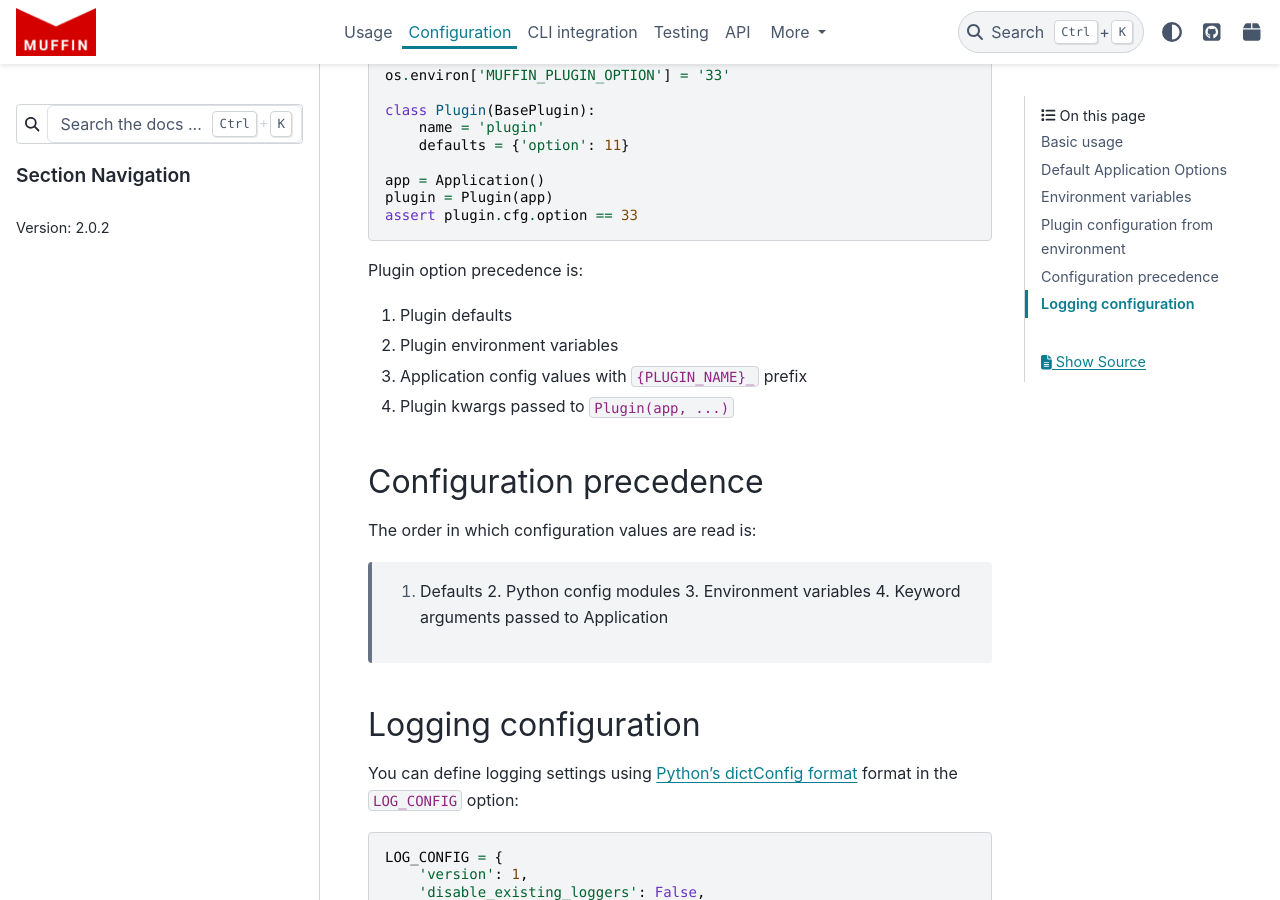
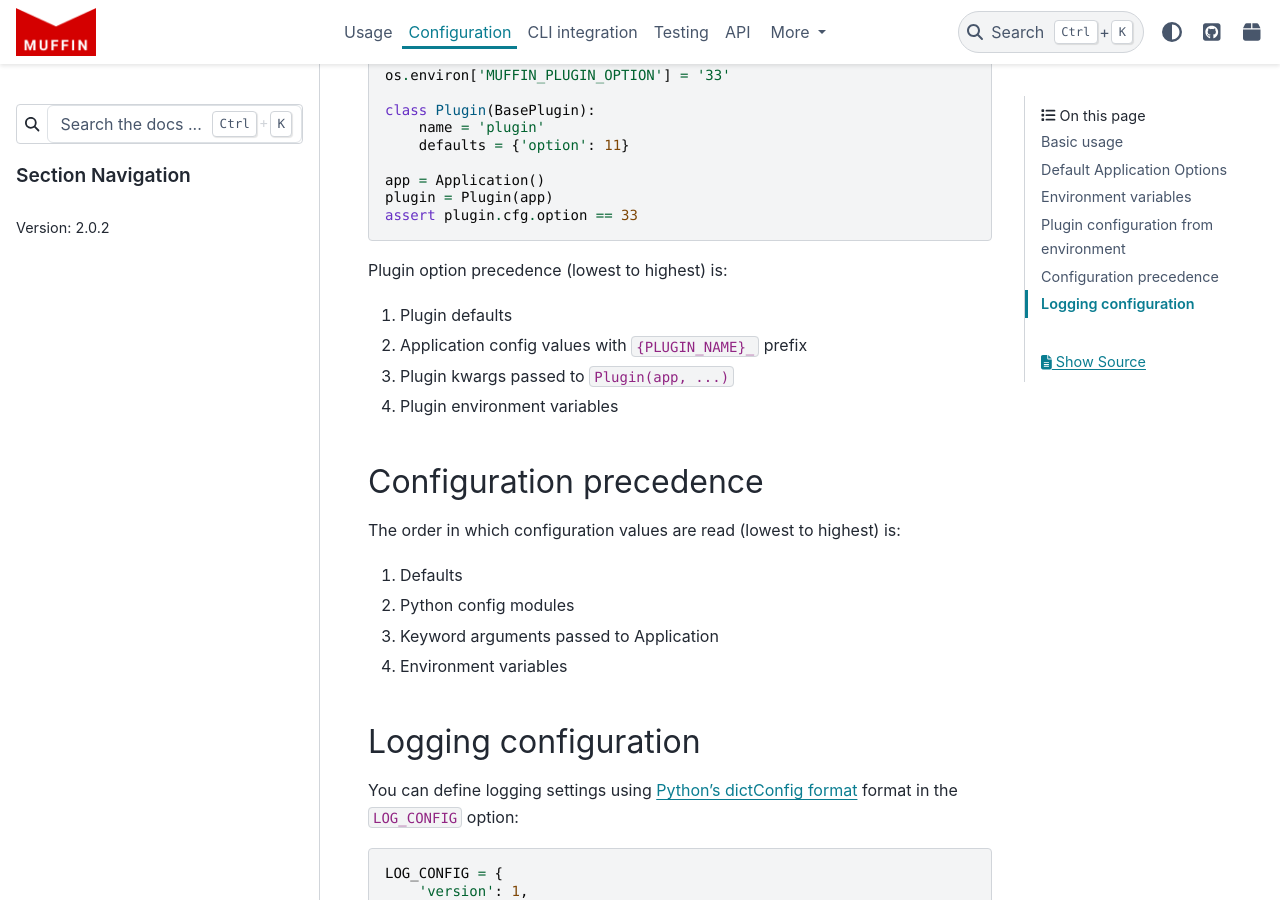
Before and after one commit to klen/muffin, a Sphinx documentation site: the page built from docs/configuration.rst, in a window 1280 px wide and 900 px high, scrolled down 2158 px. Built offline with Sphinx 7.4.7 and the PyData theme 0.15.4, drawn with Linux system fonts in a browser that asks for light colours.

Commit message:
fix: isolate background tasks and align plugin env precedence
Background task failures are logged instead of breaking the already-sent response and the keep-alive connection.

Plugin options are now defaults: environment variables override them, matching the application's config precedence.

```diff
--- a/docs/configuration.rst
+++ b/docs/configuration.rst
@@ -111,22 +111,22 @@
    plugin = Plugin(app)
    assert plugin.cfg.option == 33
 
-Plugin option precedence is:
+Plugin option precedence (lowest to highest) is:
 
 1. Plugin defaults
-2. Plugin environment variables
-3. Application config values with ``{PLUGIN_NAME}_`` prefix
-4. Plugin kwargs passed to ``Plugin(app, ...)``
+2. Application config values with ``{PLUGIN_NAME}_`` prefix
+3. Plugin kwargs passed to ``Plugin(app, ...)``
+4. Plugin environment variables
 
 Configuration precedence
 ------------------------
 
-The order in which configuration values are read is:
+The order in which configuration values are read (lowest to highest) is:
 
-  1.	Defaults
-	2.	Python config modules
-	3.	Environment variables
-	4.	Keyword arguments passed to Application
+1. Defaults
+2. Python config modules
+3. Keyword arguments passed to Application
+4. Environment variables
 
 Logging configuration
 ---------------------
--- a/docs/usage.rst
+++ b/docs/usage.rst
@@ -209,6 +209,10 @@
         app.run_after_response(background_task("task"))
         return "Scheduled"
 
+The response is sent first, then the tasks run to completion. A task that
+raises is logged and does not affect the response. Call ``run_after_response``
+only from a request handler: scheduling from a background task has no effect.
+
 Debug Mode
 ----------
 
```
Also changed, not shown: 4 other files.
